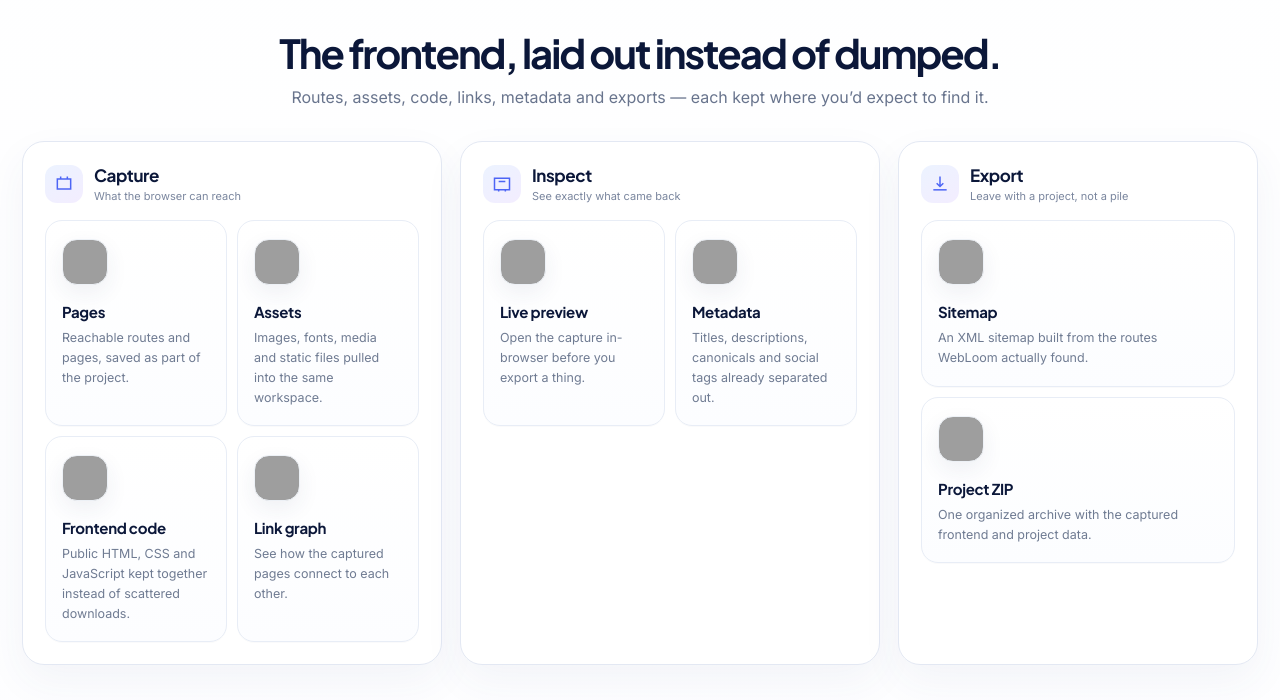
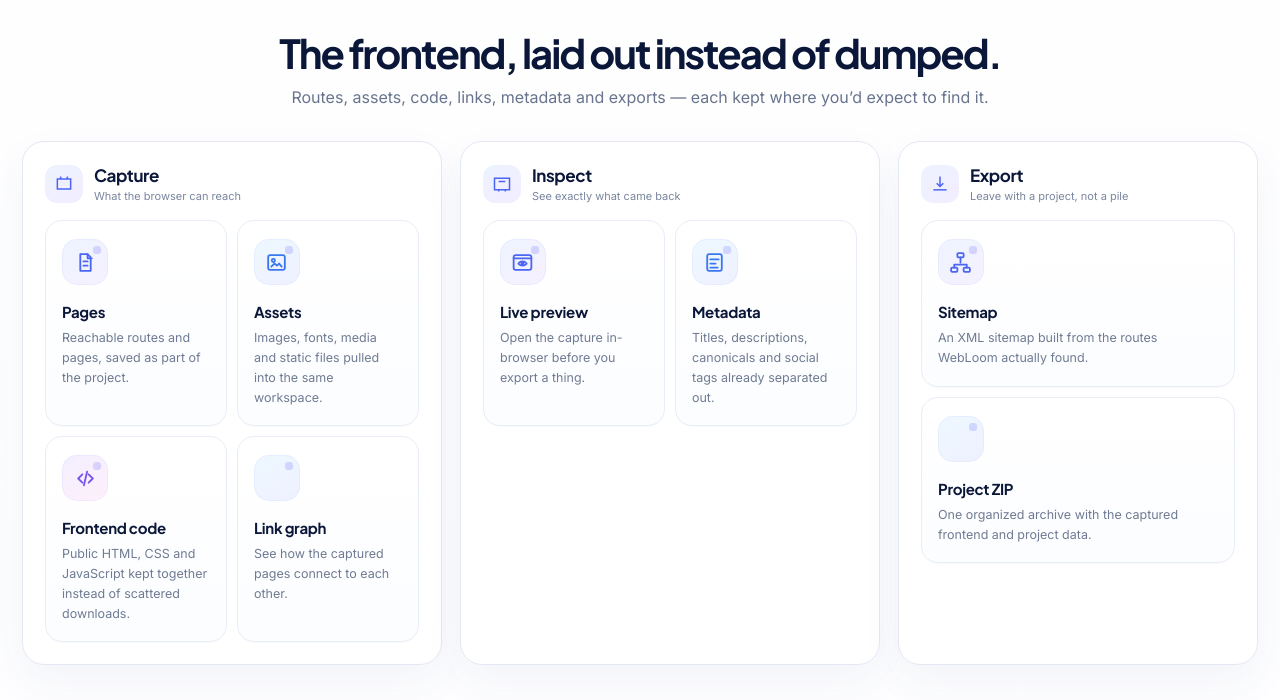
Before and after one commit to greenman9909-cmd/spa-ripper, a Flask app: page / in a window 1280 px wide. Shown: the part 789-1489 px from the top of the page. Run offline with Flask 3, Linux system fonts and the light colour scheme; grey boxes are pictures that could not be loaded.

Commit message:
Replace generated WebLoom icons with clean SVG system

```diff
--- a/web/templates/index.html
+++ b/web/templates/index.html
@@ -106,13 +106,7 @@
       .urlbar{grid-template-columns:1fr}.urlbar>.btn{width:100%}.app{grid-template-columns:94px 1fr}.side{padding:12px 8px}.menu span{font-size:10px;padding:8px 6px}.sidebrand{font-size:0}.summary{grid-template-columns:1fr 1fr}
       .features{grid-template-columns:1fr 1fr}.feature-group.export .features{grid-template-columns:1fr 1fr}.feature{min-height:132px}.plans{grid-template-columns:1fr}.section{padding:54px 0}
     }
-    @media(max-width:480px){h1{font-size:39px}.feature-group{padding:17px}.feature{padding:17px 15px}.step{padding:21px}.section-title{margin-bottom:27px}.hero{border-radius:0 0 26px 26px}.features,.feature-group.export .features{grid-template-columns:1fr}.app{grid-template-columns:76px 1fr}.browser{min-width:0}.sitecopy{left:18px}.sitecopy strong{font-size:22px}.summary{grid-template-columns:1fr 1fr}.navcta .btn.primary{padding:10px 12px}}
-
-    .icon.wl-generated{background-image:url("https://d8j0ntlcm91z4.cloudfront.net/user_3JEMaztk5cydq3baJVYezSUuipQ/hf_20260926_172624_06d8273e-a58b-4d7e-b2d8-c5cba782fff4.png")!important;background-size:400% 200%!important;background-repeat:no-repeat!important;background-color:#fff!important;border:1px solid #edf1f6!important;box-shadow:0 8px 22px rgba(38,58,105,.07)!important}
-    .icon.wl-generated:after{display:none!important}
-    .wl-pages{background-position:0% 0%!important}.wl-assets{background-position:33.333% 0%!important}.wl-code{background-position:66.666% 0%!important}.wl-links{background-position:100% 0%!important}
-    .wl-preview{background-position:0% 100%!important}.wl-metadata{background-position:33.333% 100%!important}.wl-sitemap{background-position:66.666% 100%!important}.wl-export{background-position:100% 100%!important}
-</style>
+    @media(max-width:480px){h1{font-size:39px}.feature-group{padding:17px}.feature{padding:17px 15px}.step{padding:21px}.section-title{margin-bottom:27px}.hero{border-radius:0 0 26px 26px}.features,.feature-group.export .features{grid-template-columns:1fr}.app{grid-template-columns:76px 1fr}.browser{min-width:0}.sitecopy{left:18px}.sitecopy strong{font-size:22px}.summary{grid-template-columns:1fr 1fr}.navcta .btn.primary{padding:10px 12px}}</style>
 </head>
 <body>
   <header class="site-header"><div class="wrap">
@@ -181,24 +175,24 @@
         <section class="feature-group">
           <div class="group-head"><span class="group-icon"><svg viewBox="0 0 24 24"><path d="M4 6h16v12H4z"/><path d="M8 3v3m8-3v3"/></svg></span><div><h3>Capture</h3><p>What the browser can reach</p></div></div>
           <div class="features">
-            <article class="feature"><div class="icon wl-generated wl-pages" aria-hidden="true"></div><h3>Pages</h3><p>Reachable routes and pages, saved as part of the project.</p></article>
-            <article class="feature"><div class="icon wl-generated wl-assets" aria-hidden="true"></div><h3>Assets</h3><p>Images, fonts, media and static files pulled into the same workspace.</p></article>
-            <article class="feature"><div class="icon wl-generated wl-code" aria-hidden="true"></div><h3>Frontend code</h3><p>Public HTML, CSS and JavaScript kept together instead of scattered downloads.</p></article>
-            <article class="feature"><div class="icon wl-generated wl-links" aria-hidden="true"></div><h3>Link graph</h3><p>See how the captured pages connect to each other.</p></article>
+            <article class="feature"><div class="icon" aria-hidden="true"><svg viewBox="0 0 24 24"><path d="M7 4h7l3 3v13H7z"/><path d="M14 4v4h4M10 11h4M10 15h4"/></svg></div><h3>Pages</h3><p>Reachable routes and pages, saved as part of the project.</p></article>
+            <article class="feature"><div class="icon" aria-hidden="true"><svg viewBox="0 0 24 24"><rect x="4" y="5" width="16" height="14" rx="2"/><circle cx="9" cy="10" r="1.5"/><path d="m7 16 3-3 2.5 2 2-2 2.5 3"/></svg></div><h3>Assets</h3><p>Images, fonts, media and static files pulled into the same workspace.</p></article>
+            <article class="feature"><div class="icon" aria-hidden="true"><svg viewBox="0 0 24 24"><path d="m9 8-4 4 4 4M15 8l4 4-4 4M13.5 5.5 10.5 18.5"/></svg></div><h3>Frontend code</h3><p>Public HTML, CSS and JavaScript kept together instead of scattered downloads.</p></article>
+            <article class="feature"><div class="icon" aria-hidden="true"><circle cx="6" cy="12" r="2"/><circle cx="18" cy="7" r="2"/><circle cx="18" cy="17" r="2"/><path d="M8 11 16 8M8 13l8 3"/></svg></div><h3>Link graph</h3><p>See how the captured pages connect to each other.</p></article>
           </div>
         </section>
         <section class="feature-group">
           <div class="group-head"><span class="group-icon"><svg viewBox="0 0 24 24"><path d="M3 5h18v14H3z"/><path d="M8 19v2m8-2v2M8 9h8"/></svg></span><div><h3>Inspect</h3><p>See exactly what came back</p></div></div>
           <div class="features">
-            <article class="feature"><div class="icon wl-generated wl-preview" aria-hidden="true"></div><h3>Live preview</h3><p>Open the capture in-browser before you export a thing.</p></article>
-            <article class="feature"><div class="icon wl-generated wl-metadata" aria-hidden="true"></div><h3>Metadata</h3><p>Titles, descriptions, canonicals and social tags already separated out.</p></article>
+            <article class="feature"><div class="icon" aria-hidden="true"><svg viewBox="0 0 24 24"><rect x="3.5" y="5" width="17" height="14" rx="2"/><path d="M3.5 8h17M8 13s1.7-2 4-2 4 2 4 2-1.7 2-4 2-4-2-4-2Z"/><circle cx="12" cy="13" r="1"/></svg></div><h3>Live preview</h3><p>Open the capture in-browser before you export a thing.</p></article>
+            <article class="feature"><div class="icon" aria-hidden="true"><svg viewBox="0 0 24 24"><rect x="5" y="4" width="14" height="16" rx="2"/><path d="M8 9h8M8 13h5M8 17h7"/></svg></div><h3>Metadata</h3><p>Titles, descriptions, canonicals and social tags already separated out.</p></article>
           </div>
         </section>
         <section class="feature-group export">
           <div class="group-head"><span class="group-icon"><svg viewBox="0 0 24 24"><path d="M12 3v12M8 11l4 4 4-4"/><path d="M4 19h16"/></svg></span><div><h3>Export</h3><p>Leave with a project, not a pile</p></div></div>
           <div class="features">
-            <article class="feature"><div class="icon wl-generated wl-sitemap" aria-hidden="true"></div><h3>Sitemap</h3><p>An XML sitemap built from the routes WebLoom actually found.</p></article>
-            <article class="feature"><div class="icon wl-generated wl-export" aria-hidden="true"></div><h3>Project ZIP</h3><p>One organized archive with the captured frontend and project data.</p></article>
+            <article class="feature"><div class="icon" aria-hidden="true"><svg viewBox="0 0 24 24"><rect x="9" y="3" width="6" height="4" rx="1"/><rect x="3" y="17" width="6" height="4" rx="1"/><rect x="15" y="17" width="6" height="4" rx="1"/><path d="M12 7v5M6 17v-3h12v3"/></svg></div><h3>Sitemap</h3><p>An XML sitemap built from the routes WebLoom actually found.</p></article>
+            <article class="feature"><div class="icon" aria-hidden="true"><path d="M5 7h14v12H5zM8 4h8v3"/><path d="M12 10v5M9.5 12.5 12 15l2.5-2.5"/></svg></div><h3>Project ZIP</h3><p>One organized archive with the captured frontend and project data.</p></article>
           </div>
         </section>
       </div>
```
